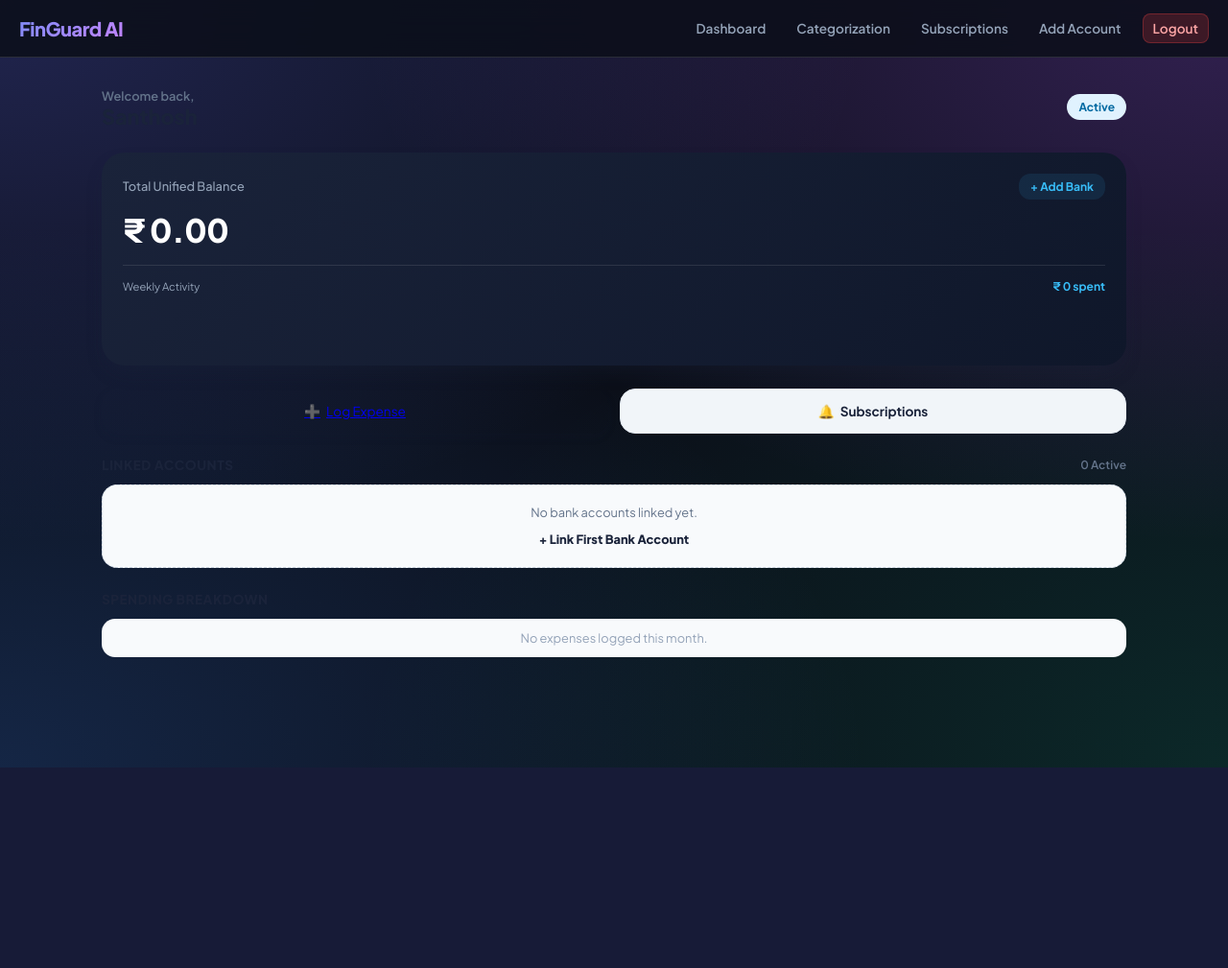
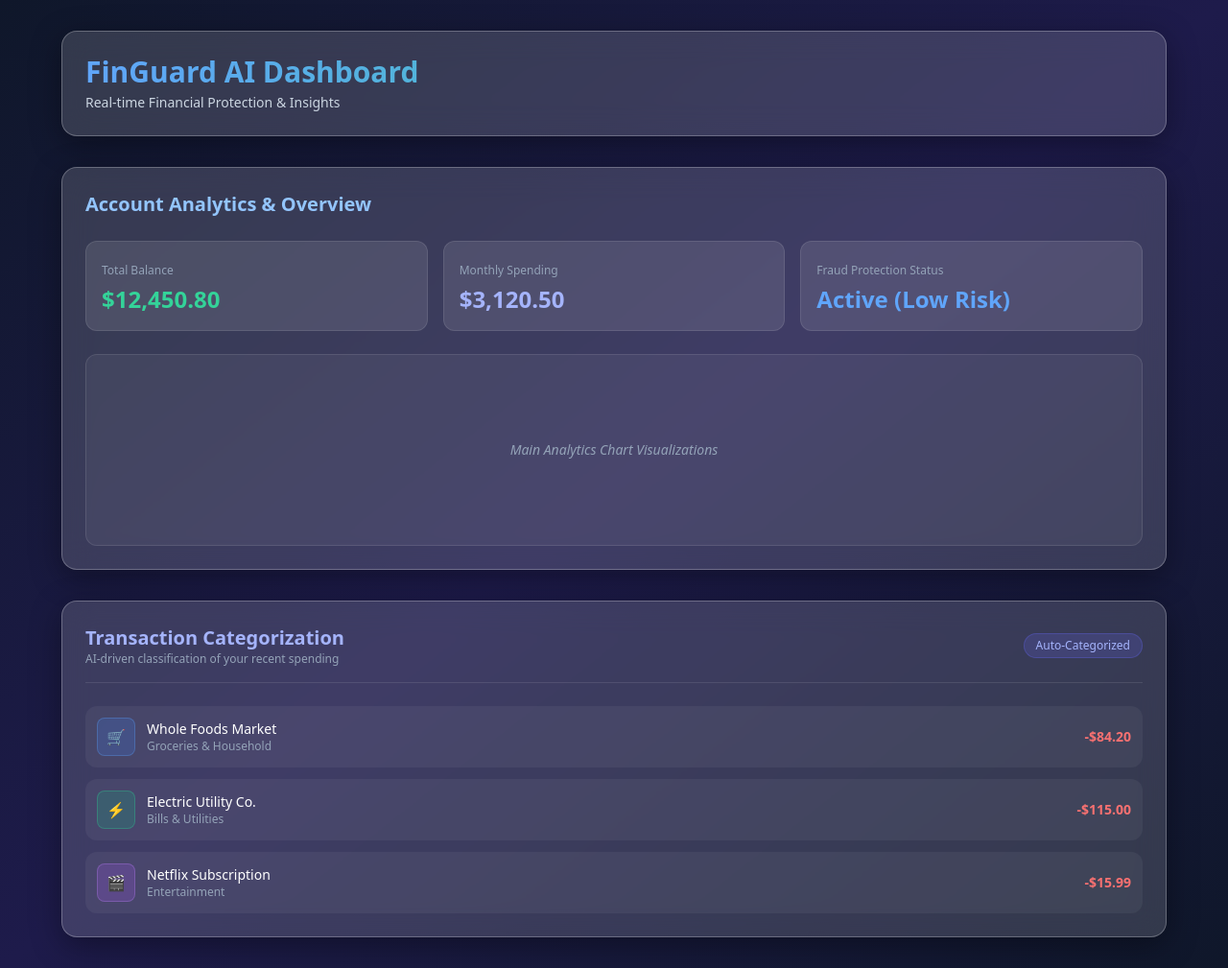
Before and after one commit to santhoshsathish123/fingaurd-ai-prototype, a Flask app: page /dashboard in a window 1280 px wide. Shown: the whole page at 96% size. Before the commit the page ends 800 px from the top, so only its background shows below. Run offline with Flask 3, Linux system fonts and the light colour scheme; a user stored in the database is signed in; some libraries are stand-ins or nearby versions.

Commit message:
Update layout: place categorization section underneath dashboard

```diff
--- a/templates/dashboard.html
+++ b/templates/dashboard.html
@@ -1,104 +1,110 @@
-{% extends "base.html" %}
-{% block content %}
+<!DOCTYPE html>
+<html lang="en">
+<head>
+    <meta charset="UTF-8">
+    <meta name="viewport" content="width=device-width, initial-scale=1.0">
+    <title>FinGuard AI Dashboard</title>
+    <!-- Tailwind CSS CDN -->
+    <script src="https://cdn.tailwindcss.com"></script>
+    <style>
+        /* Glassmorphism card styling */
+        .glass-card {
+            background: rgba(255, 255, 255, 0.15);
+            backdrop-filter: blur(16px);
+            -webkit-backdrop-filter: blur(16px);
+            border: 1px solid rgba(255, 255, 255, 0.25);
+            box-shadow: 0 8px 32px 0 rgba(0, 0, 0, 0.37);
+        }
+    </style>
+</head>
+<body class="bg-gradient-to-br from-slate-900 via-indigo-950 to-slate-900 min-h-screen text-white p-4 md:p-8">
 
-<!-- Header Section -->
-<div style="display: flex; justify-content: space-between; align-items: center; margin-bottom: 24px; padding-top: 4px;">
-    <div>
-        <span style="font-size: 0.8rem; color: #64748b; font-weight: 600;">Welcome back,</span>
-        <h2 style="font-size: 1.35rem; font-weight: 800; color: #1a233a; line-height: 1.2;">{{ session.get('user_name', 'Demo User') }}</h2>
+    <div class="max-w-6xl mx-auto flex flex-col gap-8">
+
+        <!-- TOP SECTION: HEADER & OVERVIEW DASHBOARD -->
+        <header class="glass-card rounded-2xl p-6">
+            <h1 class="text-3xl font-bold bg-clip-text text-transparent bg-gradient-to-r from-blue-400 to-emerald-400">
+                FinGuard AI Dashboard
+            </h1>
+            <p class="text-slate-300 text-sm mt-1">Real-time Financial Protection & Insights</p>
+        </header>
+
+        <!-- MAIN DASHBOARD CONTENT (TOP STACK) -->
+        <section class="glass-card rounded-2xl p-6 flex flex-col gap-6">
+            <h2 class="text-xl font-semibold text-blue-300">Account Analytics & Overview</h2>
+
+            <!-- Stats Grid -->
+            <div class="grid grid-cols-1 md:grid-cols-3 gap-4">
+                <div class="bg-white/10 p-4 rounded-xl border border-white/10">
+                    <span class="text-slate-400 text-xs">Total Balance</span>
+                    <p class="text-2xl font-bold mt-1 text-emerald-400">$12,450.80</p>
                 </div>
-    <span style="background: #e0f2fe; color: #0369a1; font-size: 0.75rem; font-weight: 700; padding: 6px 12px; border-radius: 20px;">Active</span>
+                <div class="bg-white/10 p-4 rounded-xl border border-white/10">
+                    <span class="text-slate-400 text-xs">Monthly Spending</span>
+                    <p class="text-2xl font-bold mt-1 text-indigo-300">$3,120.50</p>
                 </div>
-
-<!-- Main Balance Card -->
-<div class="card-dark" style="background: linear-gradient(135deg, #1a233a 0%, #0f172a 100%); padding: 22px; border-radius: 24px; box-shadow: 0 10px 20px -5px rgba(26, 35, 58, 0.3); margin-bottom: 24px;">
-    <div style="display: flex; justify-content: space-between; align-items: center;">
-        <span style="font-size: 0.8rem; color: #94a3b8; font-weight: 500;">Total Unified Balance</span>
-        <a href="{{ url_for('add_account') }}" style="color: #38bdf8; font-size: 0.75rem; text-decoration: none; font-weight: 700; background: rgba(56, 189, 248, 0.1); padding: 6px 12px; border-radius: 12px;">+ Add Bank</a>
-    </div>
-
-    <div style="font-size: 2.1rem; font-weight: 800; margin: 10px 0 16px; color: #ffffff; letter-spacing: -0.5px;">
-        ₹ {{ "{:,.2f}".format(total_balance or 0) }}
-    </div>
-
-    <!-- Mini Weekly Chart -->
-    <div style="border-top: 1px solid rgba(255, 255, 255, 0.1); padding-top: 14px;">
-        <div style="display: flex; justify-content: space-between; align-items: center; margin-bottom: 8px;">
-            <span style="font-size: 0.7rem; color: #94a3b8;">Weekly Activity</span>
-            <span style="font-size: 0.75rem; color: #38bdf8; font-weight: 700;">₹ {{ "{:,.0f}".format(total_expense or 0) }} spent</span>
-        </div>
-        <div class="chart-container" style="height: 45px; margin-top: 6px;">
-            <div class="bar" style="height: 35%;"></div>
-            <div class="bar" style="height: 60%;"></div>
-            <div class="bar" style="height: 40%;"></div>
-            <div class="bar active" style="height: 85%;"></div>
-            <div class="bar" style="height: 50%;"></div>
-            <div class="bar" style="height: 70%;"></div>
-        </div>
+                <div class="bg-white/10 p-4 rounded-xl border border-white/10">
+                    <span class="text-slate-400 text-xs">Fraud Protection Status</span>
+                    <p class="text-2xl font-bold mt-1 text-blue-400">Active (Low Risk)</p>
                 </div>
             </div>
 
-<!-- Action Grid -->
-<div style="display: grid; grid-template-columns: 1fr 1fr; gap: 12px; margin-bottom: 24px;">
-    <a href="{{ url_for('add_transaction') }}" class="btn" style="padding: 14px; border-radius: 16px; font-size: 0.85rem; display: flex; align-items: center; justify-content: center; gap: 6px; box-shadow: 0 4px 10px rgba(26, 35, 58, 0.12);">
-        <span>➕</span> Log Expense
-    </a>
-    <a href="{{ url_for('subscriptions') }}" style="background: #f1f5f9; color: #1a233a; font-weight: 700; padding: 14px; border-radius: 16px; font-size: 0.85rem; text-decoration: none; text-align: center; display: flex; align-items: center; justify-content: center; gap: 6px; border: 1px solid #e2e8f0;">
-        <span>🔔</span> Subscriptions
-    </a>
+            <!-- Chart / Analytics Placeholder -->
+            <div class="bg-white/5 rounded-xl p-6 border border-white/10 min-h-[200px] flex items-center justify-center">
+                <p class="text-slate-400 italic text-sm">Main Analytics Chart Visualizations</p>
+            </div>
+        </section>
+
+        <!-- BOTTOM SECTION: TRANSACTION CATEGORIZATION (MOVED DOWN) -->
+        <section class="glass-card rounded-2xl p-6 flex flex-col gap-4">
+            <div class="flex justify-between items-center border-b border-white/10 pb-4">
+                <div>
+                    <h2 class="text-xl font-semibold text-indigo-300">Transaction Categorization</h2>
+                    <p class="text-xs text-slate-400">AI-driven classification of your recent spending</p>
+                </div>
+                <span class="px-3 py-1 bg-indigo-500/20 text-indigo-300 rounded-full text-xs font-medium border border-indigo-500/30">
+                    Auto-Categorized
+                </span>
             </div>
 
-<!-- Linked Bank Accounts -->
-<div style="margin-bottom: 24px;">
-    <div style="display: flex; justify-content: space-between; align-items: center; margin-bottom: 12px;">
-        <span style="font-size: 0.85rem; font-weight: 800; color: #1a233a; text-transform: uppercase; letter-spacing: 0.5px;">Linked Accounts</span>
-        <span style="font-size: 0.75rem; color: #64748b; font-weight: 600;">{{ accounts|length if accounts else 0 }} Active</span>
+            <!-- Categorization List -->
+            <div class="flex flex-col gap-3 mt-2">
+                <div class="flex items-center justify-between p-3 bg-white/5 rounded-xl hover:bg-white/10 transition">
+                    <div class="flex items-center gap-3">
+                        <div class="w-10 h-10 rounded-lg bg-blue-500/20 border border-blue-400/30 flex items-center justify-center text-blue-300">🛒</div>
+                        <div>
+                            <p class="text-sm font-medium">Whole Foods Market</p>
+                            <p class="text-xs text-slate-400">Groceries & Household</p>
+                        </div>
+                    </div>
+                    <span class="font-semibold text-sm text-red-400">-$84.20</span>
                 </div>
 
-    <div style="display: flex; flex-direction: column; gap: 10px;">
-        {% for acc in accounts %}
-        <div class="card-light" style="margin-bottom: 0; padding: 16px; border-radius: 18px; box-shadow: 0 2px 6px rgba(0,0,0,0.02);">
-            <div style="display: flex; align-items: center; gap: 12px;">
-                <div class="icon-box" style="background: #f1f5f9; color: #1a233a; border: 1px solid #e2e8f0;">🏛️</div>
+                <div class="flex items-center justify-between p-3 bg-white/5 rounded-xl hover:bg-white/10 transition">
+                    <div class="flex items-center gap-3">
+                        <div class="w-10 h-10 rounded-lg bg-emerald-500/20 border border-emerald-400/30 flex items-center justify-center text-emerald-300">⚡</div>
                         <div>
-                    <div style="font-weight: 700; color: #1a233a; font-size: 0.9rem;">{{ acc.bank_name }}</div>
-                    <div style="font-size: 0.75rem; color: #64748b;">•••• {{ acc.account_number[-4:] if acc.account_number else '1234' }}</div>
+                            <p class="text-sm font-medium">Electric Utility Co.</p>
+                            <p class="text-xs text-slate-400">Bills & Utilities</p>
                         </div>
                     </div>
-            <div style="font-weight: 800; color: #10b981; font-size: 0.95rem;">₹{{ "{:,.0f}".format(acc.balance) }}</div>
+                    <span class="font-semibold text-sm text-red-400">-$115.00</span>
                 </div>
-        {% else %}
-        <div style="text-align: center; background: #f8fafc; border-radius: 16px; padding: 20px; border: 1.5px dashed #cbd5e1;">
-            <p style="font-size: 0.8rem; color: #64748b; margin-bottom: 8px;">No bank accounts linked yet.</p>
-            <a href="{{ url_for('add_account') }}" style="color: #1a233a; font-weight: 800; font-size: 0.8rem; text-decoration: none;">+ Link First Bank Account</a>
-        </div>
-        {% endfor %}
+
+                <div class="flex items-center justify-between p-3 bg-white/5 rounded-xl hover:bg-white/10 transition">
+                    <div class="flex items-center gap-3">
+                        <div class="w-10 h-10 rounded-lg bg-purple-500/20 border border-purple-400/30 flex items-center justify-center text-purple-300">🎬</div>
+                        <div>
+                            <p class="text-sm font-medium">Netflix Subscription</p>
+                            <p class="text-xs text-slate-400">Entertainment</p>
                         </div>
                     </div>
+                    <span class="font-semibold text-sm text-red-400">-$15.99</span>
+                </div>
+            </div>
+        </section>
 
-<!-- Category Breakdown -->
-<div style="margin-bottom: 20px;">
-    <div style="display: flex; justify-content: space-between; align-items: center; margin-bottom: 12px;">
-        <span style="font-size: 0.85rem; font-weight: 800; color: #1a233a; text-transform: uppercase; letter-spacing: 0.5px;">Spending Breakdown</span>
     </div>
 
-    <div style="display: flex; flex-direction: column; gap: 10px;">
-        {% for cat, amt in category_totals.items() %}
-        <div class="card-light" style="margin-bottom: 0; padding: 14px 16px; border-radius: 18px;">
-            <div style="display: flex; align-items: center; gap: 12px;">
-                <div class="icon-box" style="width: 36px; height: 36px; font-size: 1rem; background: #f8fafc;">
-                    {% if cat == 'Shopping' %}🛍️{% elif cat == 'Food & Dining' %}🍔{% elif cat == 'Utilities & Bills' %}🏛️{% else %}💳{% endif %}
-                </div>
-                <div style="font-weight: 700; color: #1a233a; font-size: 0.88rem;">{{ cat }}</div>
-            </div>
-            <div style="font-weight: 800; color: #1a233a; font-size: 0.9rem;">₹{{ "{:,.0f}".format(amt) }}</div>
-        </div>
-        {% else %}
-        <div style="text-align: center; color: #94a3b8; font-size: 0.8rem; padding: 12px; background: #f8fafc; border-radius: 14px;">
-            No expenses logged this month.
-        </div>
-        {% endfor %}
-    </div>
-</div>
-
-{% endblock %}
+</body>
+</html>
```
Lines whose indentation alone changed are shown as unchanged.
